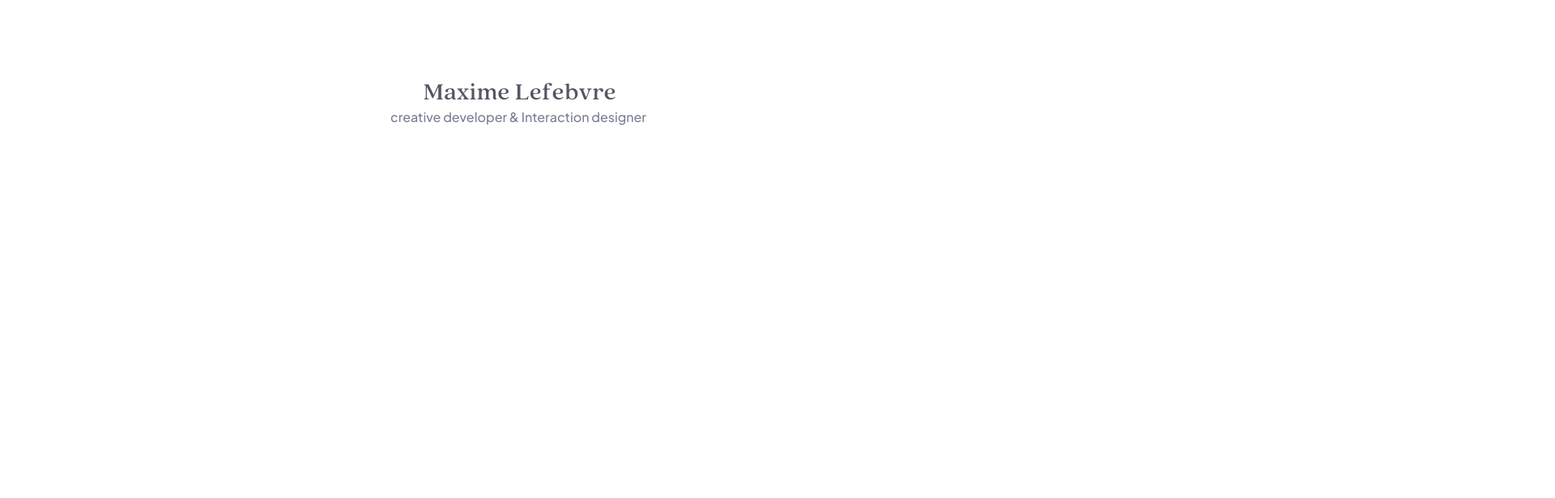
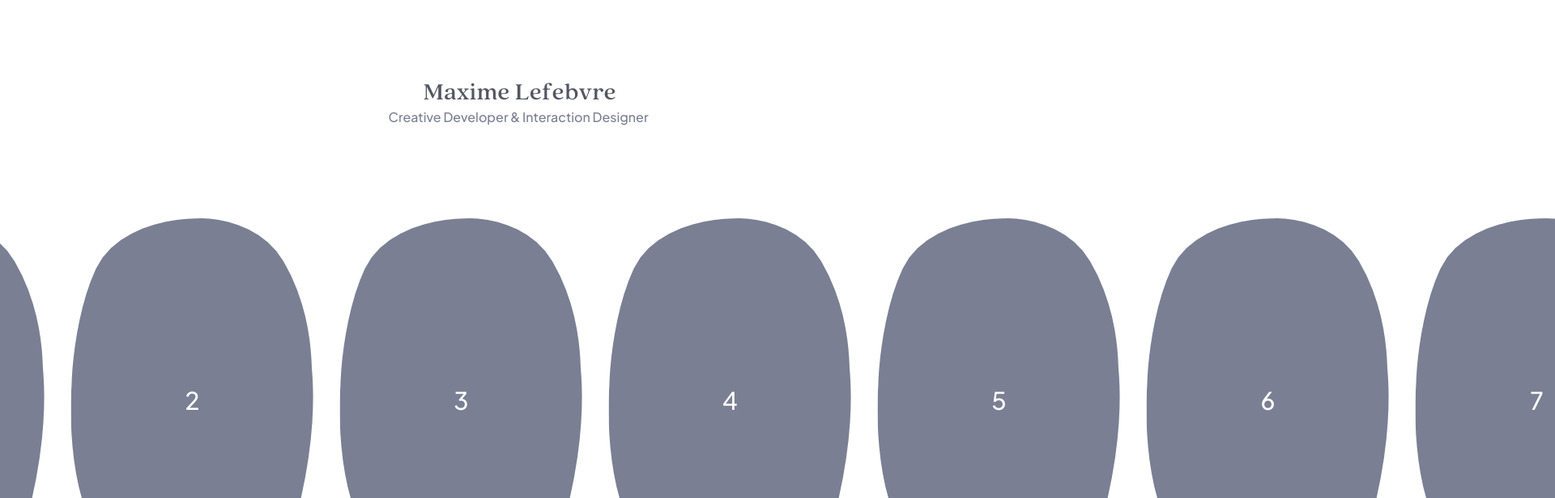
Before and after one commit to maximelbv/portfolio, a React (Vite) app in the folder client/: page / in a window 1280 px wide. Shown: the part 100-716 px from the top of the page at 81% size, 1920 px wide, since content can reach past the window. Built offline with nearby package versions, Linux system fonts and the light colour scheme.

Commit message:
add carousel & some gsap animations

```diff
--- /dev/null
+++ b/client/src/components/Carousel/Carousel.tsx
@@ -0,0 +1,160 @@
+import { useEffect } from "react";
+import styled from "styled-components";
+import { gsap } from "gsap";
+
+const Carousel = () => {
+  useEffect(() => {
+    gsap.to(".ellipse", {
+      y: 0,
+      ease: "power3.out",
+      stagger: 0.1,
+      duration: 1.5,
+    });
+    gsap.to(".carouselCtn", {
+      x: -1000,
+      ease: "linear",
+      stagger: 0.1,
+      delay: 0.6,
+      repeat: -1,
+      duration: 20,
+    });
+  }, []);
+
+  const StyledCarouselCtn = styled.div`
+    display: flex;
+    gap: ${({ theme }) => theme.spacing.M_M};
+    position: absolute;
+  `;
+
+  const StyledEllipse = styled.div`
+    display: flex;
+    align-items: center;
+    justify-content: center;
+    font-size: 30px;
+    color: white;
+    transform: translateY(65svh);
+    height: 450px;
+    width: 300px;
+    background: ${({ theme }) => theme.colors.subtext};
+    clip-path: polygon(
+      87.549% 11.826%,
+      87.549% 11.826%,
+      84.533% 8.959%,
+      81.047% 6.57%,
+      77.214% 4.621%,
+      73.157% 3.073%,
+      68.999% 1.887%,
+      64.864% 1.026%,
+      60.876% 0.451%,
+      57.157% 0.122%,
+      53.83% 0.002%,
+      51.02% 0.053%,
+      51.02% 0.053%,
+      47.574% 0.141%,
+      43.555% 0.427%,
+      39.127% 0.944%,
+      34.453% 1.726%,
+      29.695% 2.805%,
+      25.018% 4.214%,
+      20.585% 5.987%,
+      16.559% 8.155%,
+      13.103% 10.753%,
+      10.38% 13.814%,
+      10.38% 13.814%,
+      8.239% 17.223%,
+      6.404% 20.794%,
+      4.856% 24.449%,
+      3.574% 28.111%,
+      2.538% 31.704%,
+      1.727% 35.15%,
+      1.122% 38.372%,
+      0.701% 41.293%,
+      0.446% 43.836%,
+      0.335% 45.924%,
+      0.335% 45.924%,
+      0.151% 47.882%,
+      0.032% 50.284%,
+      0.003% 53.062%,
+      0.093% 56.148%,
+      0.329% 59.472%,
+      0.739% 62.966%,
+      1.351% 66.561%,
+      2.192% 70.189%,
+      3.29% 73.782%,
+      4.672% 77.27%,
+      4.672% 77.27%,
+      6.699% 81.207%,
+      8.914% 84.532%,
+      11.27% 87.31%,
+      13.724% 89.607%,
+      16.231% 91.49%,
+      18.744% 93.024%,
+      21.218% 94.275%,
+      23.609% 95.31%,
+      25.872% 96.194%,
+      27.96% 96.994%,
+      27.96% 96.994%,
+      30.019% 97.657%,
+      32.515% 98.227%,
+      35.35% 98.708%,
+      38.422% 99.102%,
+      41.633% 99.41%,
+      44.883% 99.635%,
+      48.072% 99.779%,
+      51.099% 99.844%,
+      53.865% 99.833%,
+      56.271% 99.747%,
+      56.271% 99.747%,
+      59.725% 99.43%,
+      63.72% 98.791%,
+      68.083% 97.789%,
+      72.646% 96.384%,
+      77.235% 94.537%,
+      81.682% 92.207%,
+      85.816% 89.355%,
+      89.465% 85.942%,
+      92.459% 81.927%,
+      94.627% 77.27%,
+      94.627% 77.27%,
+      96.481% 71.272%,
+      97.842% 65.765%,
+      98.778% 60.763%,
+      99.358% 56.279%,
+      99.65% 52.327%,
+      99.723% 48.921%,
+      99.645% 46.075%,
+      99.485% 43.802%,
+      99.312% 42.116%,
+      99.193% 41.031%,
+      99.193% 41.031%,
+      99.12% 39.933%,
+      98.99% 38.243%,
+      98.735% 36.033%,
+      98.284% 33.371%,
+      97.566% 30.328%,
+      96.514% 26.972%,
+      95.055% 23.375%,
+      93.122% 19.605%,
+      90.643% 15.732%,
+      87.549% 11.826%
+    );
+    &:hover {
+      /* clip-path: ; */
+    }
+  `;
+
+  return (
+    <StyledCarouselCtn className="carouselCtn">
+      <StyledEllipse className="ellipse">1</StyledEllipse>
+      <StyledEllipse className="ellipse">2</StyledEllipse>
+      <StyledEllipse className="ellipse">3</StyledEllipse>
+      <StyledEllipse className="ellipse">4</StyledEllipse>
+      <StyledEllipse className="ellipse">5</StyledEllipse>
+      <StyledEllipse className="ellipse">6</StyledEllipse>
+      <StyledEllipse className="ellipse">7</StyledEllipse>
+      <StyledEllipse className="ellipse">8</StyledEllipse>
+    </StyledCarouselCtn>
+  );
+};
+
+export default Carousel;
--- a/client/src/components/Header/Header.tsx
+++ b/client/src/components/Header/Header.tsx
@@ -17,6 +17,7 @@ const StyledNav = styled.nav`
   & a {
     color: ${({ theme }) => theme.colors.text};
     font-weight: 500;
+    background: ${({ theme }) => theme.colors};
   }
 `;
 
--- a/client/src/pages/HomePage.tsx
+++ b/client/src/pages/HomePage.tsx
@@ -1,9 +1,11 @@
+import Carousel from "../components/Carousel/Carousel";
 import ClassicHeroHeader from "../components/ClassicHeroHeader/ClassicHeroHeader";
 
 const HomePage = () => {
   const pageMeta: IPageMeta = {
     title: "Maxime Lefebvre",
-    description: "creative developer & Interaction designer",
+    description: "Creative Developer & Interaction Designer",
+    // description: "creative coding, motion design, 3D & data",
   };
 
   return (
@@ -12,6 +14,7 @@ const HomePage = () => {
         title={pageMeta.title}
         description={pageMeta.description}
       />
+      <Carousel />
     </div>
   );
 };
--- a/client/src/styles/styled.d.ts
+++ b/client/src/styles/styled.d.ts
@@ -7,6 +7,8 @@ declare module "styled-components" {
     colors: {
       text: "#545662";
       subtext: "#7A7F93";
+      element_bg: "#F4F5FB";
+      element_stroke: "#E7E7E7";
       link: "#0273DD";
     };
     fonts: {
```
